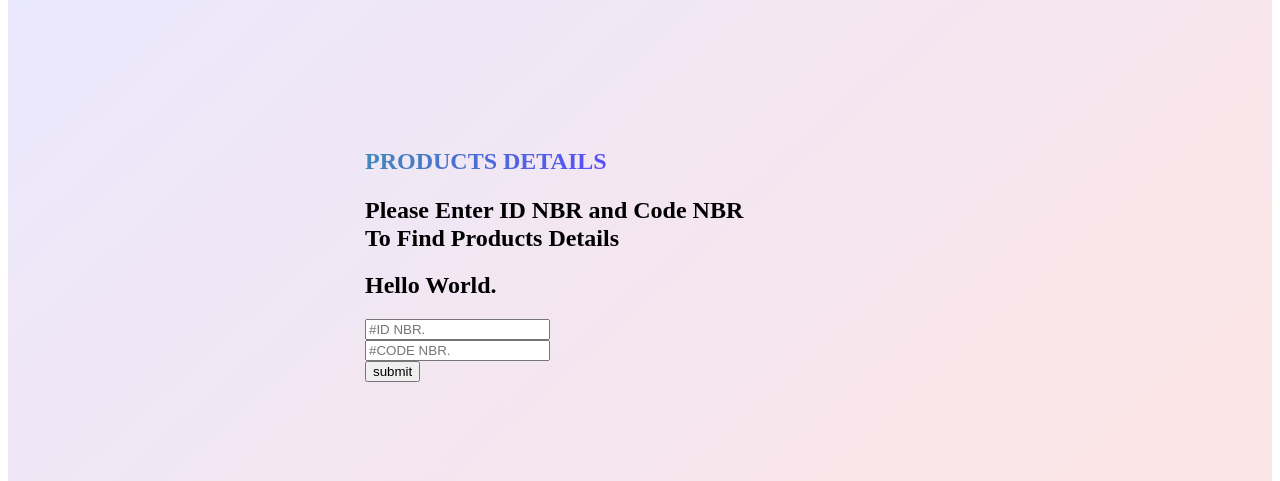
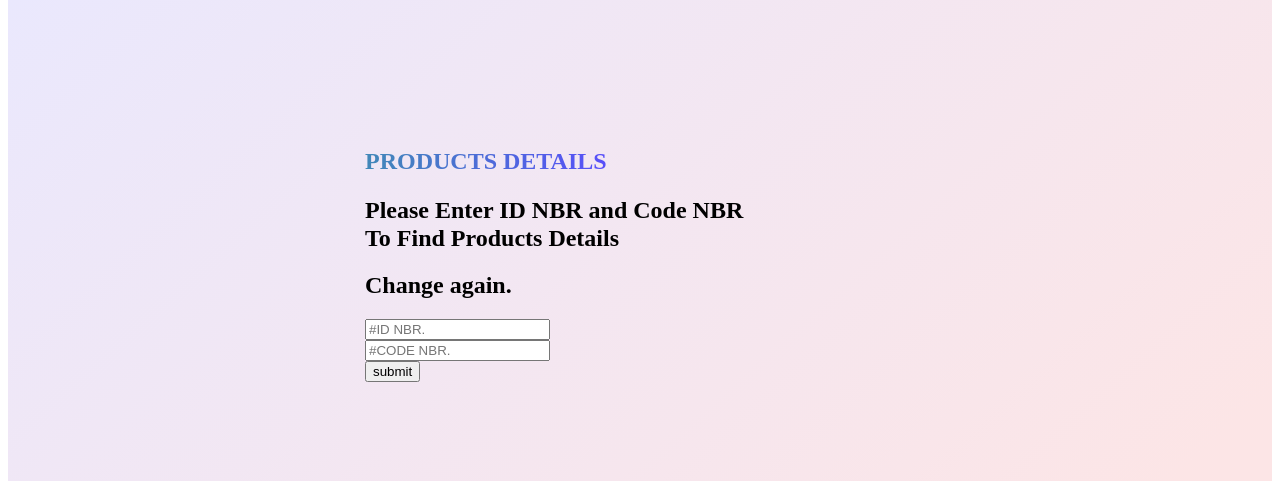
Before and after one commit to veasnarin/Soun_tek, a PHP site: page / in a window 1280 px wide. Shown: the part 297-778 px from the top of the page. Run offline with PHP 8.4, Linux system fonts and the light colour scheme.

Commit message:
change again.

```diff
--- a/index.php
+++ b/index.php
@@ -120,7 +120,7 @@ $db = new Database();
               <div class="card-body">
                 <form action="index.php" method="POST">
                   <div class="row">
-                    <h1>Hello World.</h1>
+                    <h1>Change again.</h1>
                   </div>
                   <div class="row g-3">
                     <div class="col-md-6">
```
